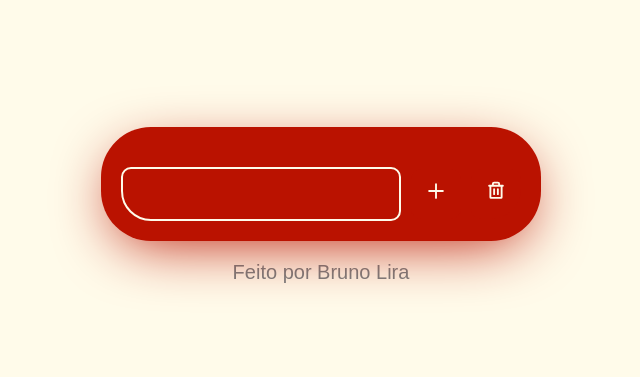
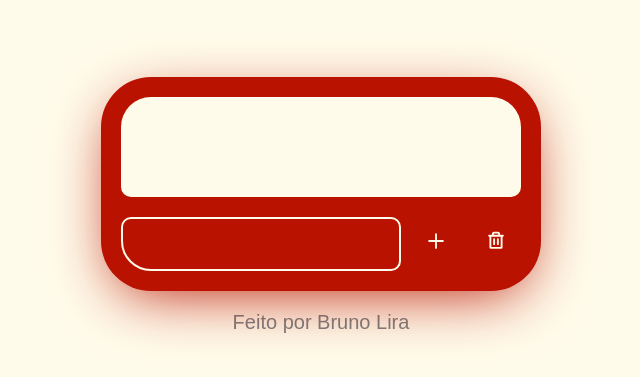
Before and after one commit to brunolieps/to-do-list, a plain HTML site: page index.html in a window 1280 px wide. Shown: the part 195-572 px from the top of the page, without its empty margins (319-959 px from the left). Drawn offline with Linux system fonts and the light colour scheme.

Commit message:
min-height list container

```diff
--- a/style.css
+++ b/style.css
@@ -70,6 +70,7 @@ button {
 
 #list-container {
     width: 100%;
+    min-height: 100px;
 
     display: flex;
     flex-direction: column;
@@ -78,7 +79,7 @@ button {
     border-radius: 30px 30px 10px 10px;
     max-height: 500px;
 
-    overflow-y: scroll;
+    overflow-y:auto;
 }
 
 #item-list {
```
